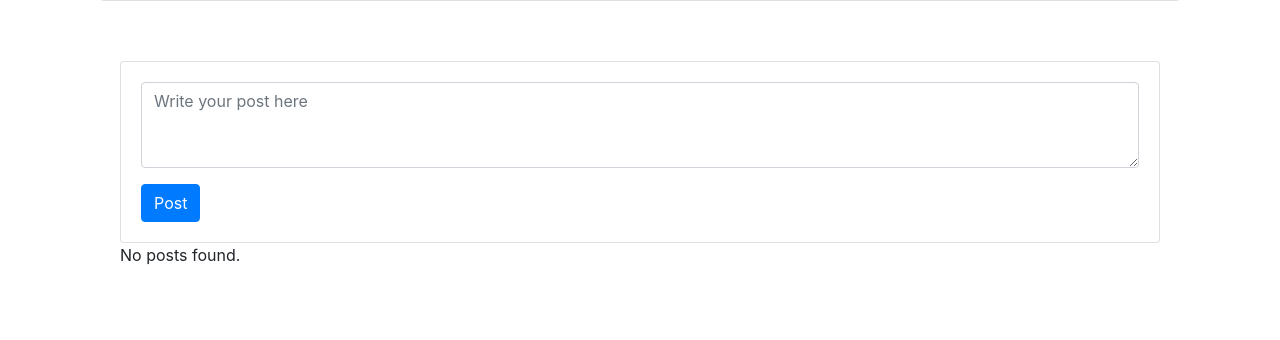
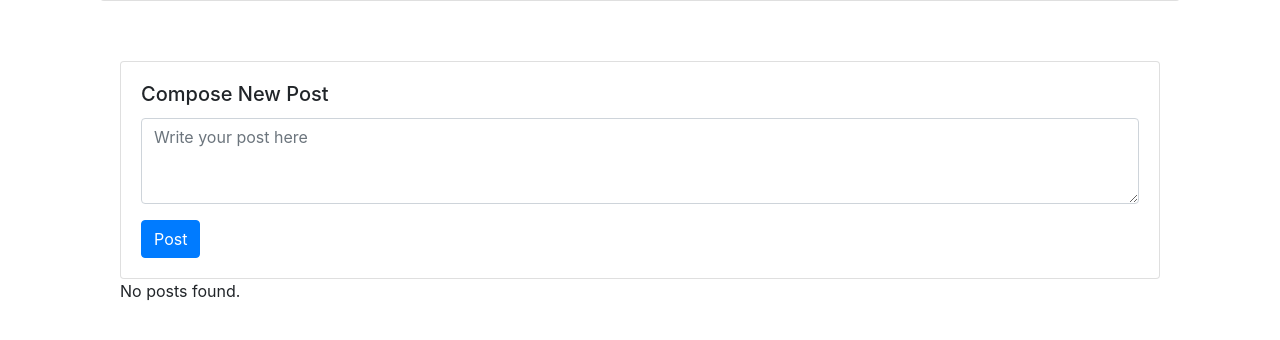
Before and after one commit to joelobros23/activity, a PHP site: page / in a window 1280 px wide. Shown: the part 314-654 px from the top of the page. Run offline with PHP 8.4, Linux system fonts and the light colour scheme; the visitor is signed in with stand-in values (Sample User, id 1); data that the repository does not hold is empty; some libraries are stand-ins or nearby versions.

Commit message:
adding elements

```diff
--- a/frontend/index.php
+++ b/frontend/index.php
@@ -59,7 +59,7 @@ $stmt->close();
 
     <div class="card mt-3">
   <div class="card-body">
-
+  <h5 class="card-title">Compose New Post</h5>
     <form action="../api/createtweet.php" method="POST">
       <div class="form-group">
         <textarea class="form-control" name="content" rows="3" placeholder="Write your post here"></textarea>
```
